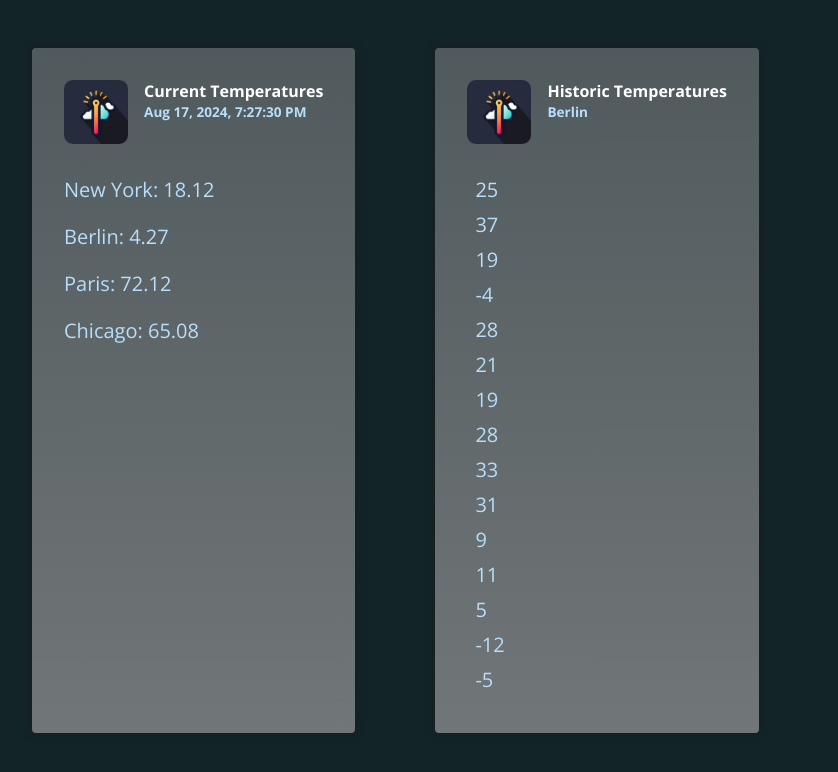
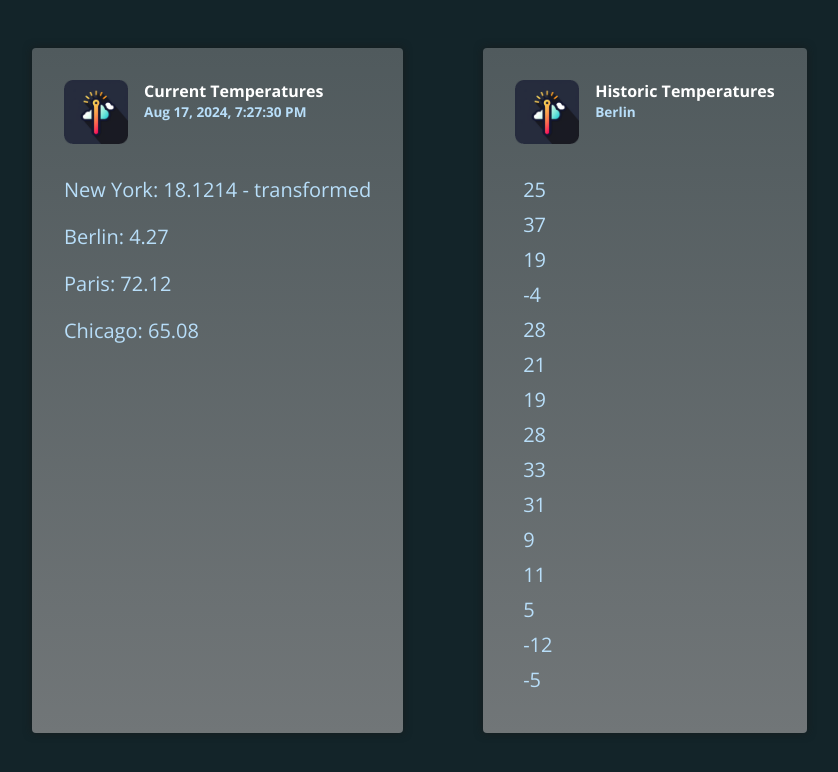
Before and after one commit to szamorano/world-temperatures, an Angular app: page / in a window 1280 px wide. Shown: the top 772 px of the page, without its empty margins (168-1006 px from the left). Built offline with nearby package versions, Linux system fonts and the light colour scheme.

Commit message:
Building custom pipe

```diff
--- a/src/app/app.component.html
+++ b/src/app/app.component.html
@@ -7,7 +7,7 @@
         <p>{{ currentDate | date: 'medium' }}</p>
       </div>
     </header>
-    <p>New York: {{ currentTemperaturs.newYork | number: '1.1-2' }}</p>
+    <p>New York: {{ currentTemperaturs.newYork | temp }}</p>
     <p>Berlin: {{ currentTemperaturs.berlin | number: '1.1-2' }}</p>
     <p>Paris: {{ currentTemperaturs.paris | number: '1.1-2' }}</p>
     <p>Chicago: {{ currentTemperaturs.chicago | number: '1.1-2' }}</p>
--- a/src/app/app.component.ts
+++ b/src/app/app.component.ts
@@ -1,11 +1,12 @@
 import { DatePipe, DecimalPipe } from '@angular/common';
 import { Component } from '@angular/core';
+import { TemperaturePipe } from './temperature.pipe';
 
 @Component({
   selector: 'app-root',
   standalone: true,
   templateUrl: './app.component.html',
-  imports: [DatePipe, DecimalPipe]
+  imports: [DatePipe, DecimalPipe, TemperaturePipe]
 })
 export class AppComponent {
   currentDate = new Date();
--- /dev/null
+++ b/src/app/temperature.pipe.ts
@@ -0,0 +1,13 @@
+import { Pipe, PipeTransform } from "@angular/core";
+
+@Pipe({
+    name: 'temp',
+    standalone: true
+})
+
+export class TemperaturePipe implements PipeTransform
+{
+    transform(value: any, ...args: any[]) {
+        return value + ' - transformed'
+    }
+}
```
